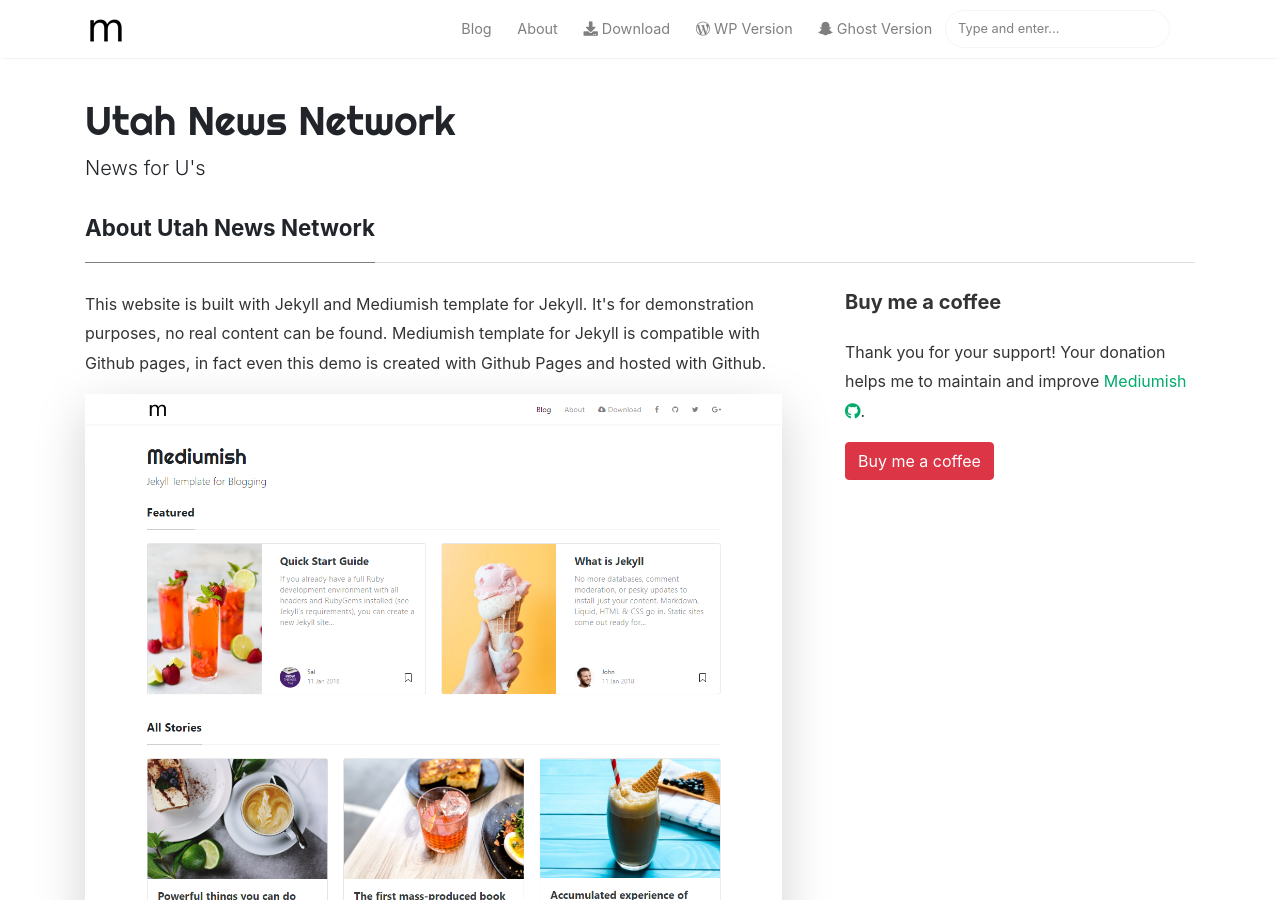
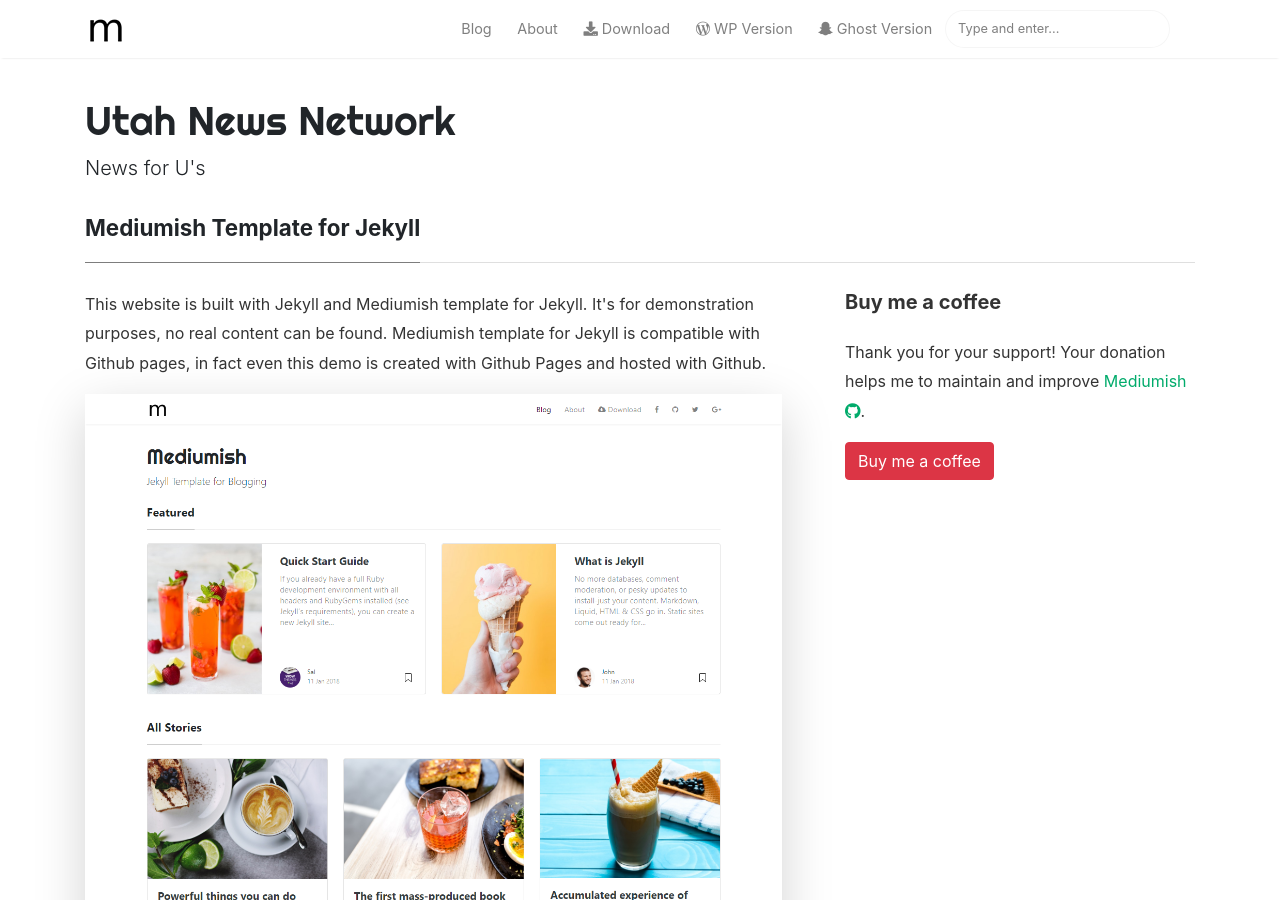
Before and after one commit to UtahNewsNetwork/utahnewsnetwork.github.io, a Jekyll site: the page built from _pages/about.md, in a window 1280 px wide and 900 px high. Built offline with Jekyll 4.4.1, drawn with Linux system fonts in a browser that asks for light colours; nearby versions of some CDN libraries; comment, search, counter and statistics services are not loaded.

Commit message:
Revert "Update about.md"
This reverts commit 6489c18f3a8d0f2546e10b32116afe3d77bf0ea3.

```diff
--- a/_pages/about.md
+++ b/_pages/about.md
@@ -1,6 +1,6 @@
 ---
 layout: page
-title: About Utah News Network
+title: Mediumish Template for Jekyll
 permalink: /about
 comments: true
 ---
```
